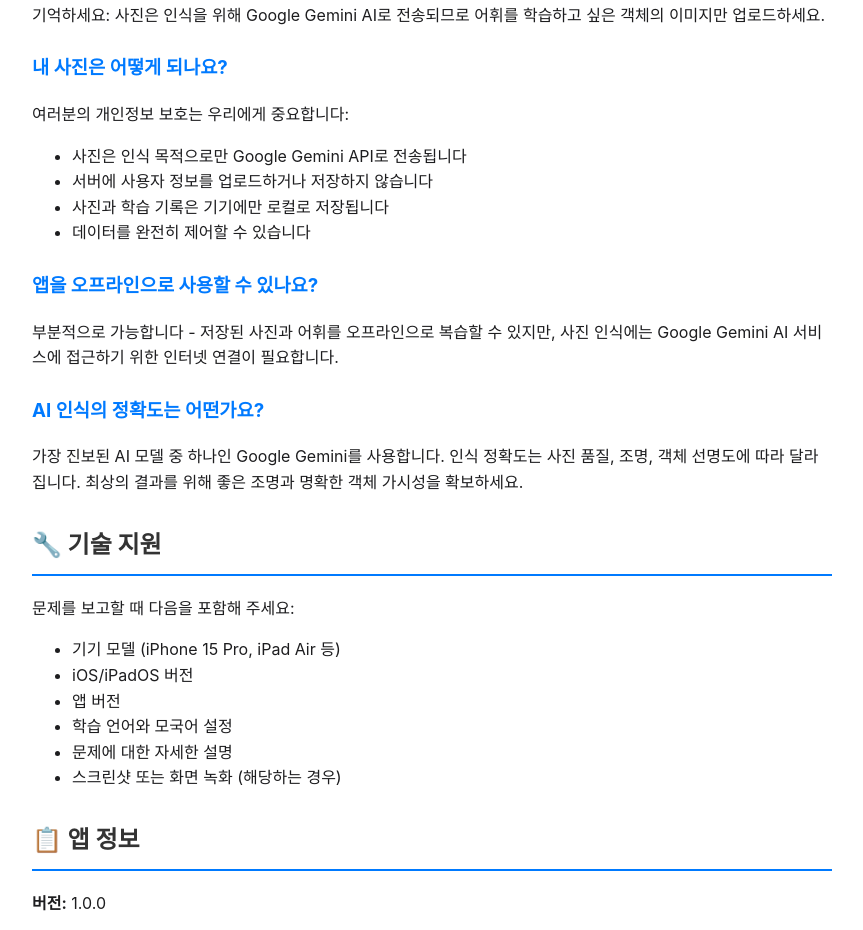
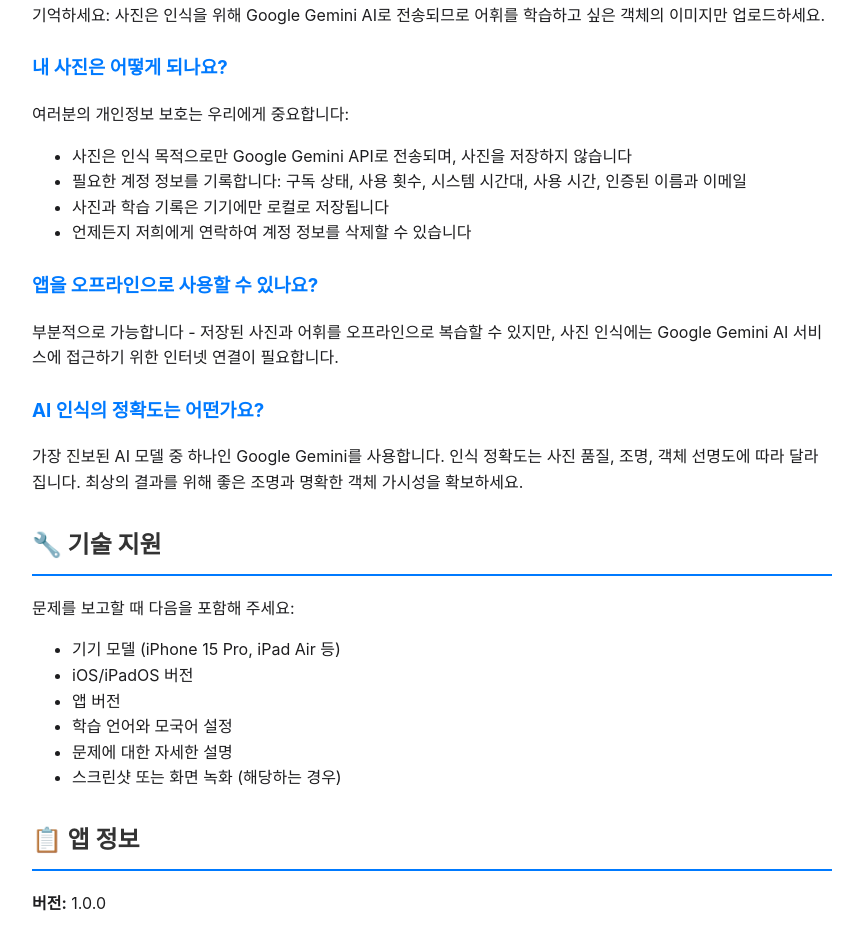
Before and after one commit to mrvincent2025/camlingo-support, a plain HTML site: page index-ko.html in a window 1280 px wide. Shown: the part 2488-3418 px from the top of the page, without its empty margins (208-1071 px from the left). Drawn offline with Linux system fonts and the light colour scheme.

Commit message:
Update index-ko.html

```diff
--- a/index-ko.html
+++ b/index-ko.html
@@ -211,10 +211,10 @@
         <h3>내 사진은 어떻게 되나요?</h3>
         <p>여러분의 개인정보 보호는 우리에게 중요합니다:</p>
         <ul>
-            <li>사진은 인식 목적으로만 Google Gemini API로 전송됩니다</li>
-            <li>서버에 사용자 정보를 업로드하거나 저장하지 않습니다</li>
+            <li>사진은 인식 목적으로만 Google Gemini API로 전송되며, 사진을 저장하지 않습니다</li>
+            <li>필요한 계정 정보를 기록합니다: 구독 상태, 사용 횟수, 시스템 시간대, 사용 시간, 인증된 이름과 이메일</li>
             <li>사진과 학습 기록은 기기에만 로컬로 저장됩니다</li>
-            <li>데이터를 완전히 제어할 수 있습니다</li>
+            <li>언제든지 저희에게 연락하여 계정 정보를 삭제할 수 있습니다</li>
         </ul>
 
         <h3>앱을 오프라인으로 사용할 수 있나요?</h3>
```
